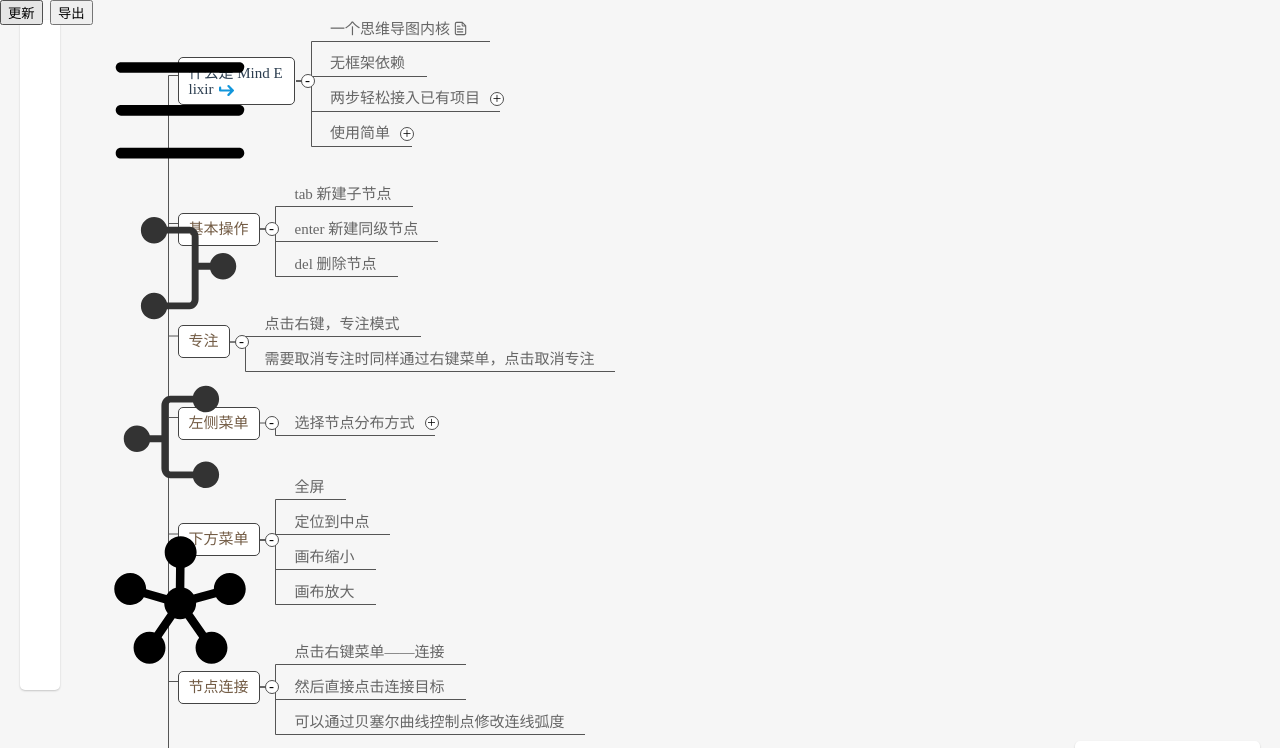
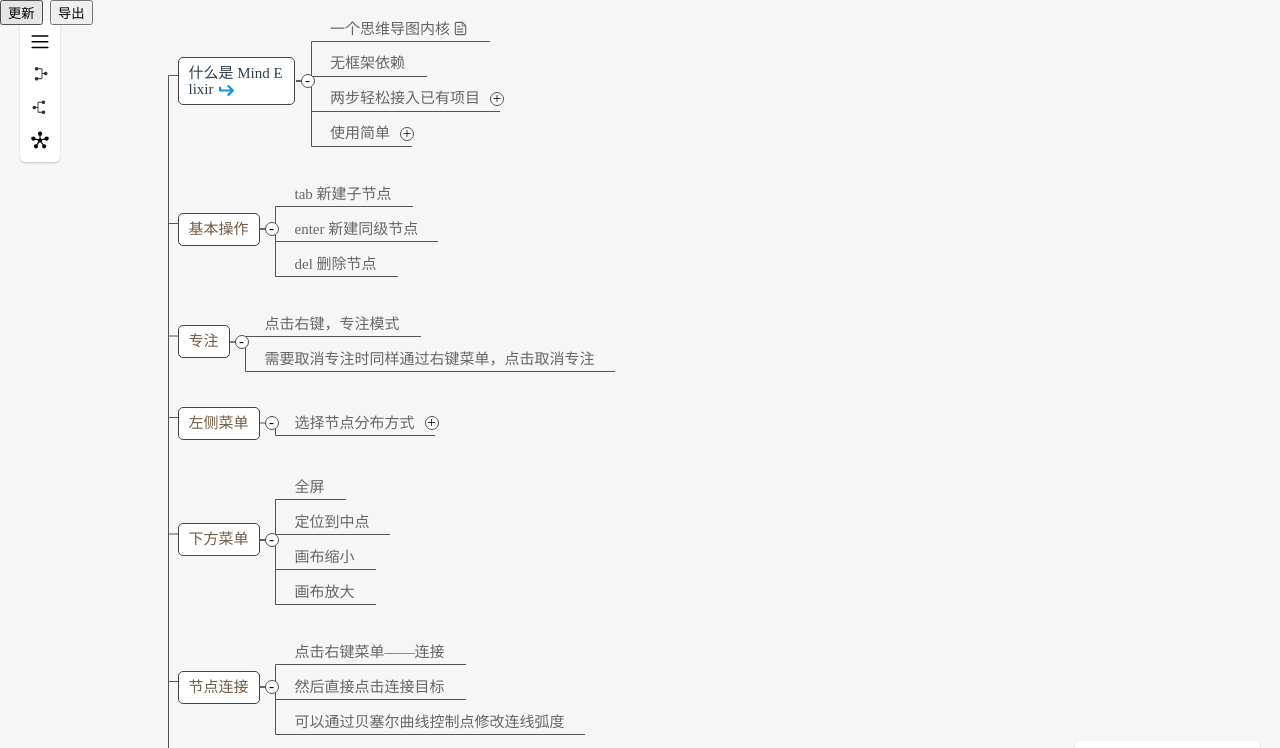
Before and after one commit to zmh69695328/zmh-mind, a website built with Vite: page index.html in a window 1280 px wide. Shown: the top 748 px of the page. Built offline with nearby package versions, Linux system fonts and the light colour scheme.

Commit message:
fix:the css styles of toolbar

```diff
--- a/src/index.less
+++ b/src/index.less
@@ -8,6 +8,13 @@
   // font-family: "微软雅黑";
   .hyper-link {
     text-decoration: none;
+  }
+  .icon {
+    width: 1em;
+    height: 1em;
+    vertical-align: -0.15em;
+    fill: currentColor;
+    overflow: hidden;
   }
 }
 .map-container {
```
Also changed, not shown: dist/style.css.
